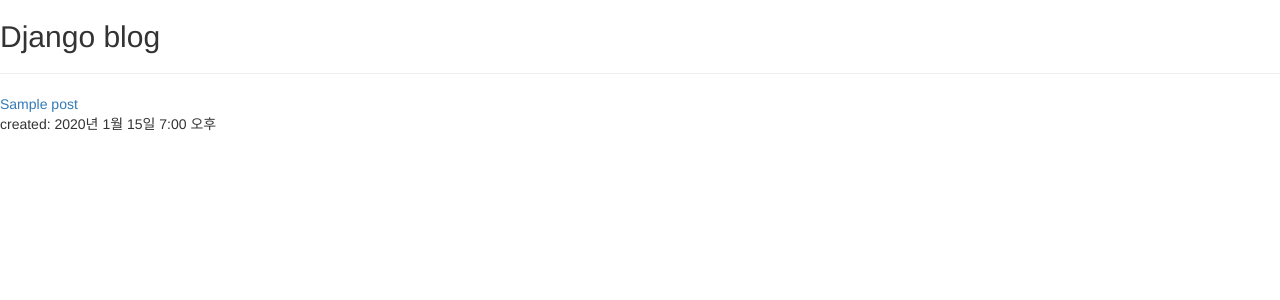
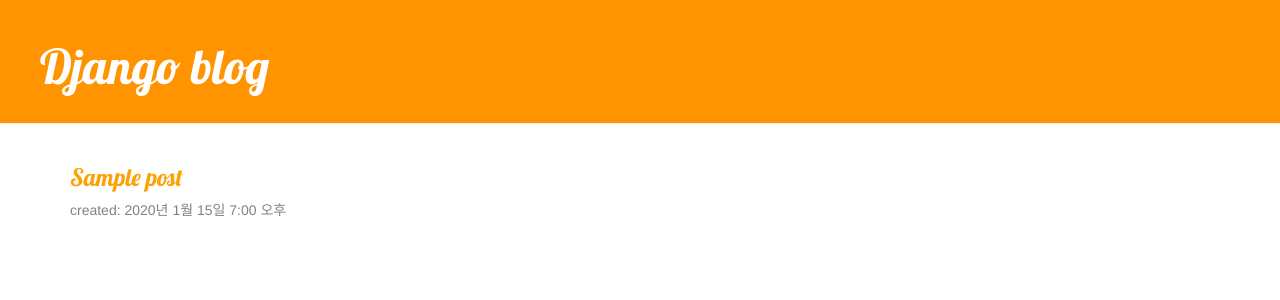
Before and after one commit to 5pponent/django, a Django app: page /blog/ in a window 1280 px wide. Shown: the top 300 px of the page. Run offline with Django 4.2, Linux system fonts and the light colour scheme; tables that the repository leaves empty hold one stand-in row (values such as "Sample post"); some libraries are stand-ins or nearby versions.

Commit message:
style: post_list.html에 Bootstrap, CSS 추가

```diff
--- /dev/null
+++ b/prac/blog/static/css/blog.css
@@ -0,0 +1,24 @@
+.page-header {
+    background-color: #ff9400;
+    margin-top: 0;
+    padding: 20px 20px 20px 40px;
+}
+
+.page-header h1, .page-header h1 a, .page-header h1 a:visited, .page-header h1 a:active {
+    color: #ffffff;
+    font-size: 36pt;
+    text-decoration: none;
+}
+
+h1, h2, h3, h4 {
+    font-family: 'Lobster', cursive;
+}
+
+h3 a {
+    color: #FCA205;
+    font-family: 'Lobster';
+}
+
+.date {
+    color: #828282;
+}
--- a/prac/blog/templates/blog/post_list.html
+++ b/prac/blog/templates/blog/post_list.html
@@ -1,23 +1,36 @@
+{% load static %}
+
 <!DOCTYPE html>
 <html>
 
 <head>
+    <link href="//fonts.googleapis.com/css?family=Lobster&subset=latin,latin-ext" rel="stylesheet" type="text/css">
     <link rel="stylesheet" href="//maxcdn.bootstrapcdn.com/bootstrap/3.2.0/css/bootstrap.min.css">
     <link rel="stylesheet" href="//maxcdn.bootstrapcdn.com/bootstrap/3.2.0/css/bootstrap-theme.min.css">
+    <link rel="stylesheet" href="{% static 'css/blog.css' %}">
     <title>Blog posts</title>
 </head>
 
 <body>
 
-    <h2>Django blog</h4>
+    <div class="page-header">
+        <h1><a href="">Django blog</a></h2>
+    </div>
 
-    {% for p in posts %}
-        <div>
-            <hr/>
-            <a href="">{{ p.title }}</a>
-            <p>created: {{ p.created_date }}</p>
+    <div class="content container">
+        <div class="row">
+            <div class="col-md-8">
+                {% for p in posts %}
+                    <div class="post">
+                        <h3><a href="">{{ p.title }}</a></h3>
+                        <div class="date">
+                            <p>created: {{ p.created_date }}</p>
+                        </div>
+                    </div>
+                {% endfor %}
+            </div>
         </div>
-    {% endfor %}
+    </div>
 
 </body>
 
```
